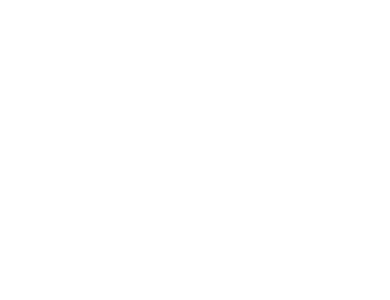
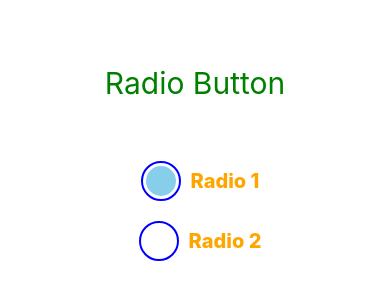
Before and after one commit to samiulhaq4424/React-Native, a React Native app in the folder project11/: screen / in a window 390 px wide. Shown: the part 254-554 px from the top of the page. Built offline with nearby package versions, Linux system fonts and the light colour scheme.

Commit message:
second-commit

```diff
--- a/project11/App.js
+++ b/project11/App.js
@@ -1,7 +1,8 @@
 /* eslint-disable */
 
 import React from 'react';
-import {StyleSheet,Text, TouchableHighlight, View} from 'react-native';
+import { useState } from 'react';
+import {StyleSheet,Text, TouchableOpacity, View} from 'react-native';
 
 /**
  * 1) Style with Button (Note: default <Button> bhot jyada styles ko support nahi karta), so we have alternatives i.e. TouchableHighlight & TouchableOpacity (component: TouchHighLightComp)
@@ -9,6 +10,7 @@ import {StyleSheet,Text, TouchableHighlight, View} from 'react-native';
 */
 
 import TouchHighLightComp from './components/TouchHighLightComp';
+import RadioButton from './components/RadioButton';
 
 const App = () => {
 
@@ -17,7 +19,7 @@ const App = () => {
 
       {/* <TouchHighLightComp/> */}
 
-      {/* for radio button use TouchableOpacity as isme kaam less krna hoga and not TouchableHighlight as isme jyada kaam karna parega */}
+      <RadioButton/>
 
     </View>
   );
@@ -25,62 +27,46 @@ const App = () => {
 
 const styles = StyleSheet.create({
 
-
-
-
-
-
-
-
-
-
   main:{
     flex: 1,
-  },
-  button:{
-    backgroundColor: 'grey',
-    color: 'white',
-    fontSize: 22,
-    textAlign: 'center',
-    padding: 10,
-    margin: 10,
-    borderRadius: 30,
-    //for shadow around the button, we use elevation in android, and for shadow color use shadowColor
-    shadowColor: 'red',
-    elevation: 15, // Shadow for Android
-    shadowOpacity: 0.8, //defines how transparent or opaque the shadow will be, with values ranging from 0 (completely transparent) to 1 (completely opaque).
+    alignItems: 'center', //centers the content horizontally (along the cross-axis)
+    justifyContent: 'center', //centers the content vertically (along the main axis)
   },
 
-  success:{
-    backgroundColor: 'green',
+  text:{
+    fontSize:30,
+    color: 'green',
+    textAlign: 'center',
+    marginBottom: 50,
   },
 
-  primary:{
-    backgroundColor: 'blue',
+  radio:{
+    height: 40,
+    width: 40,
+    borderColor: 'blue',
+    borderWidth: 2,
+    borderRadius: 20, //for circle half of width
+    margin: 10,
   },
 
-  warning:{
-    backgroundColor: 'gold',
+  wrapper: {
+    flexDirection: 'row',
+    alignItems: 'center',
   },
 
-  error:{
-    backgroundColor: 'red',
+  radioText:{
+    fontSize: 20,
+    fontWeight: '800',
+    color: 'orange'
   },
-  sectionContainer: {
-    marginTop: 32,
-    paddingHorizontal: 24,
-  },
-  sectionTitle: {
-    fontSize: 24,
-    fontWeight: '600',
-  },
-  sectionDescription: {
-    marginTop: 8,
-    fontSize: 18,
-    fontWeight: '400',
-  },
-  highlight: {
-    fontWeight: '700',
+
+  radioBgc:{
+    //for inner radio button define this
+    backgroundColor: 'skyblue',
+    height: 30,
+    width: 30,
+    borderRadius: 18,
+    margin: 3 // adjust to put the circle in the center; manually karna hoga
   },
 });
 
--- /dev/null
+++ b/project11/components/RadioButton.js
@@ -0,0 +1,89 @@
+/* eslint-disable */
+import { useState } from 'react';
+
+import {StyleSheet,Text, TouchableOpacity, View} from 'react-native';
+
+const RadioButton = () => {
+
+  const [selectedRadio, setselectedRadio] = useState(1);
+
+  return (
+    <View style={styles.main}>
+
+      {/* for radio button use TouchableOpacity as isme kaam less krna hoga and not TouchableHighlight as isme jyada kaam karna parega */}
+      <Text style={styles.text}>Radio Button</Text>
+
+
+      <TouchableOpacity onPress={()=>setselectedRadio(1)}>
+        <View style={styles.wrapper}>
+          <View style={styles.radio}>
+            {
+              selectedRadio === 1 ? <View style={styles.radioBgc}></View> : ''
+            }
+          </View>
+          <Text style={styles.radioText}>Radio 1</Text>
+        </View>
+      </TouchableOpacity>
+
+
+      <TouchableOpacity onPress={()=>setselectedRadio(2)}>
+        <View style={styles.wrapper}>
+          <View style={styles.radio}>
+            {
+              selectedRadio === 2 ? <View style={styles.radioBgc}></View> : ''
+            }
+          </View>
+          <Text style={styles.radioText}>Radio 2</Text>
+        </View>
+      </TouchableOpacity>
+
+    </View>
+  );
+};
+
+const styles = StyleSheet.create({
+
+  main:{
+    flex: 1,
+    alignItems: 'center', //centers the content horizontally (along the cross-axis)
+    justifyContent: 'center', //centers the content vertically (along the main axis)
+  },
+
+  text:{
+    fontSize:30,
+    color: 'green',
+    textAlign: 'center',
+    marginBottom: 50,
+  },
+
+  radio:{
+    height: 40,
+    width: 40,
+    borderColor: 'blue',
+    borderWidth: 2,
+    borderRadius: 20, //for circle half of width
+    margin: 10,
+  },
+
+  wrapper: {
+    flexDirection: 'row',
+    alignItems: 'center',
+  },
+
+  radioText:{
+    fontSize: 20,
+    fontWeight: '800',
+    color: 'orange'
+  },
+
+  radioBgc:{
+    //for inner radio button define this
+    backgroundColor: 'skyblue',
+    height: 30,
+    width: 30,
+    borderRadius: 18,
+    margin: 3 // adjust to put the circle in the center; manually karna hoga
+  },
+});
+
+export default RadioButton;
--- a/project11/components/TouchHighLightComp.js
+++ b/project11/components/TouchHighLightComp.js
@@ -1,6 +1,4 @@
 /* eslint-disable */
-
-import React from 'react';
 
 import {StyleSheet,Text, TouchableHighlight, View} from 'react-native';
 
```
